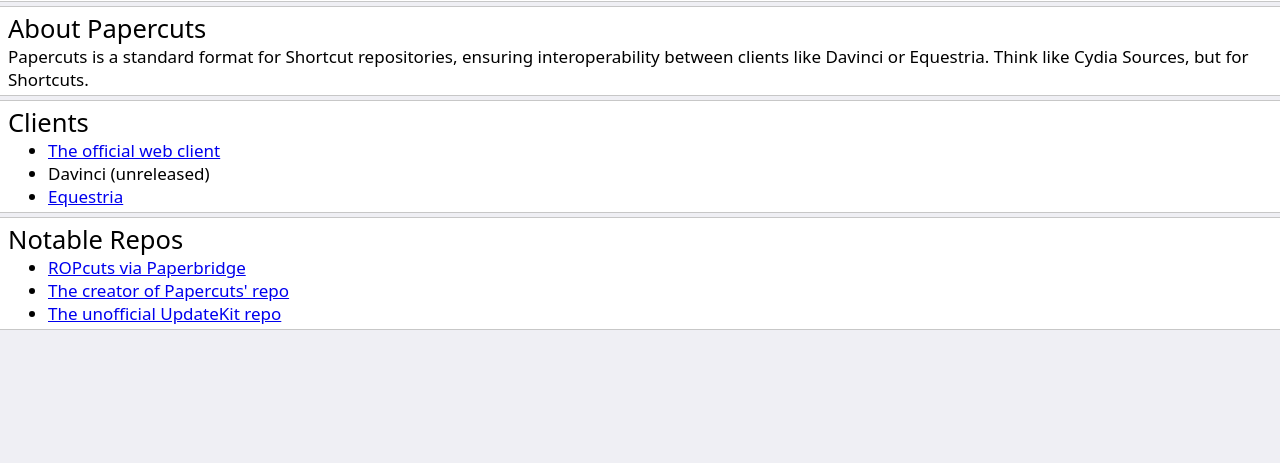
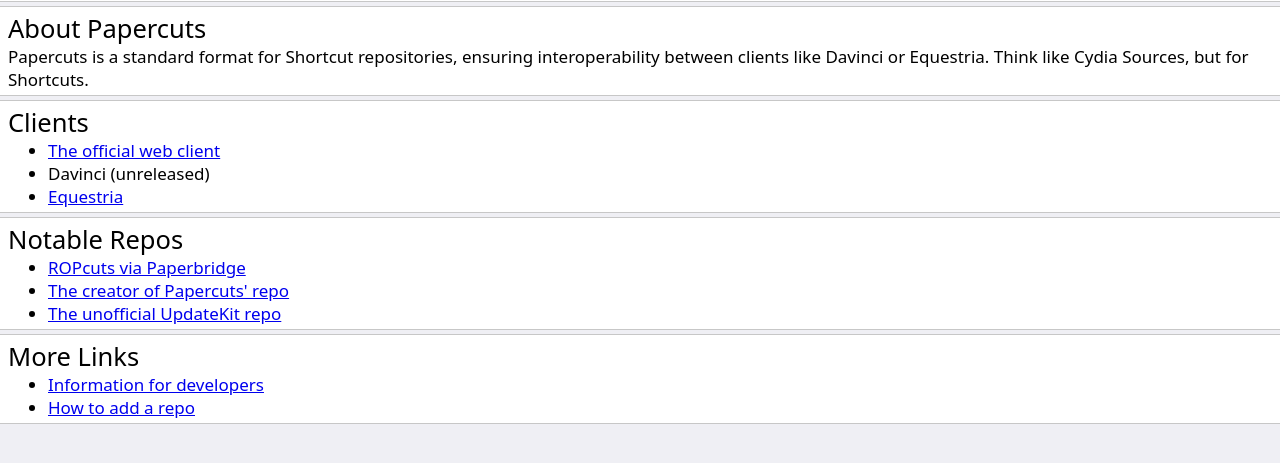
Before and after one commit to easrng/papercuts-repo, a plain HTML site: page depiction/about.html in a window 1280 px wide. Shown: the part 85-548 px from the top of the page. Drawn offline with Linux system fonts and the light colour scheme.

Commit message:
Update about.html

```diff
--- a/depiction/about.html
+++ b/depiction/about.html
@@ -30,3 +30,11 @@
     <li><a href="https://paperbridge.glitch.me/updatekit">The unofficial UpdateKit repo</a></li>
   </ul>
 </div>
+
+<div>
+  <h2>More Links</h2>
+  <ul>
+    <li><a href="https://github.com/easrng/papercuts-docs/wiki">Information for developers</a></li>
+    <li><a href="https://easrng.github.io/papercuts-repo/depiction/how-to-add.html">How to add a repo</a></li>
+  </ul>
+</div>
```
